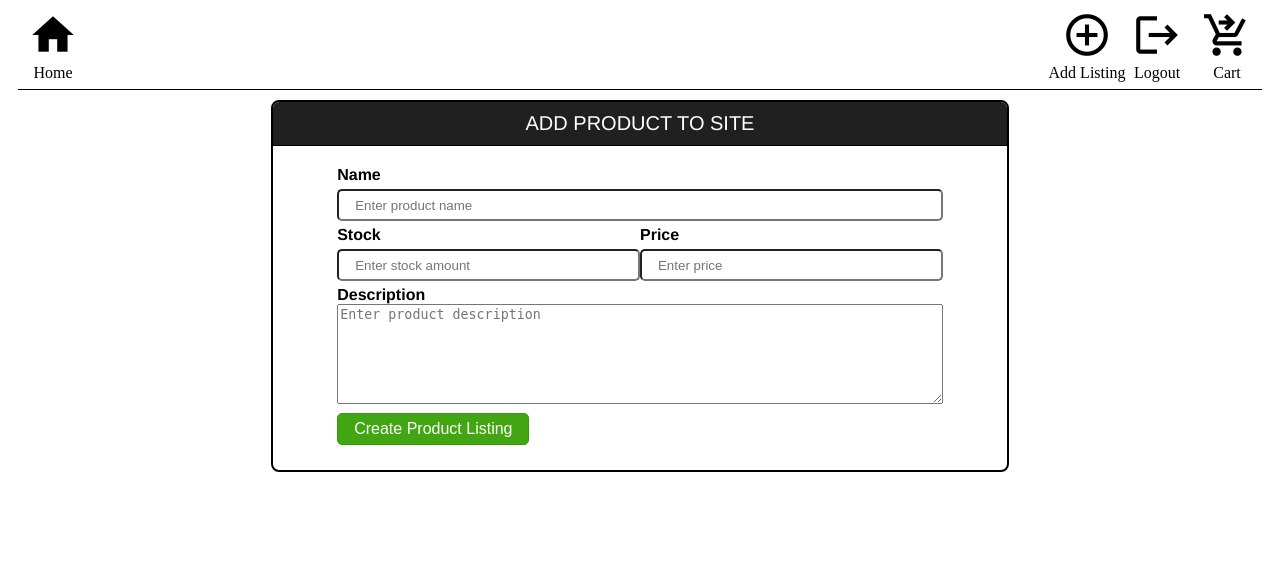
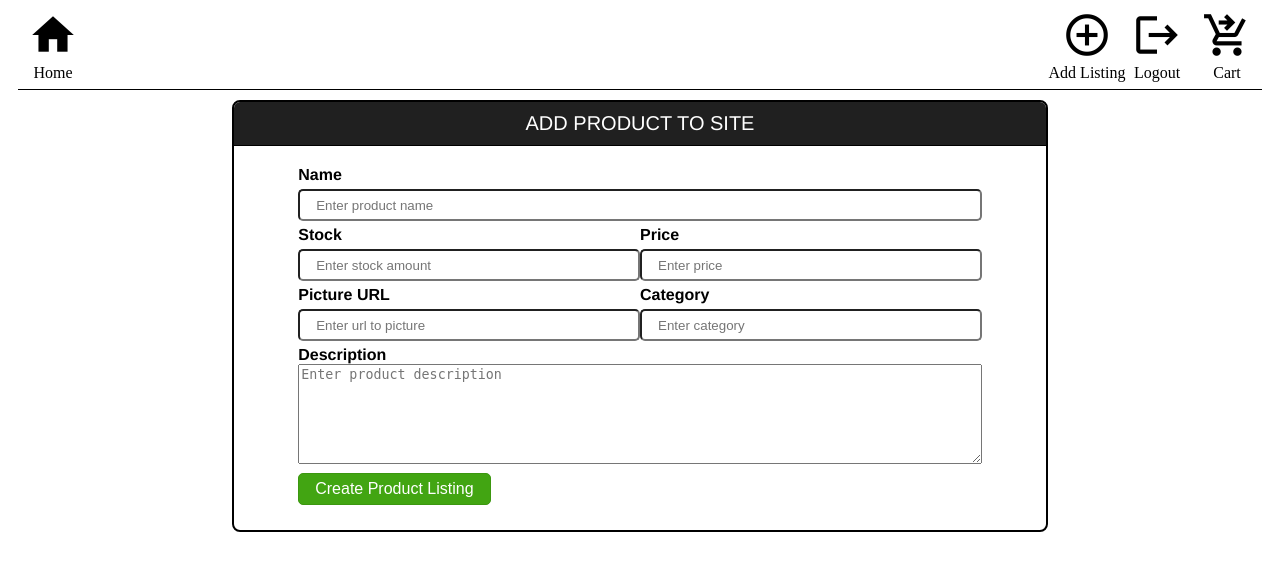
Before and after one commit to ClaudeHallard/sekai-database, a PHP site: page /add_product.php in a window 1280 px wide. Shown: the top 571 px of the page. Run offline with PHP 8.4, Linux system fonts and the light colour scheme; the visitor is signed in with stand-in values (Sample User, id 1).

Commit message:
Added URL and Category to Add_Product

```diff
--- a/www/add_product.php
+++ b/www/add_product.php
@@ -24,10 +24,6 @@
 
 	<body>
         <?php include 'menu.php'; ?>
-		<!-- <div class="topbar">
-			<a href="index.php" class="home material-icons">home</a>
-		    <a href="#" class="cart material-icons">shopping_cart_checkout</a>
-		</div><div> -->
 		<div class="add_product">
 			<div class="header">ADD PRODUCT TO SITE</div>
 			<form action="" method="post" id="product" autocomplete="off">
@@ -43,6 +39,15 @@
                     <label>Price</label>
                     <input name="price" placeholder="Enter price" required>
                 </div>
+                <br> <!-- You think I care -->
+                <div class="half">
+                    <label>Picture URL</label>
+                    <input name="url" placeholder="Enter url to picture" required>
+                </div>
+                <div class="half">
+                    <label>Category</label>
+                    <input name="category" placeholder="Enter category" required>
+                </div>
                 <label>Description</label><br>
                 <textarea name="description" form="product" placeholder="Enter product description"></textarea><br>
                 <input type="submit" class="submit" name="SubmitButton" value="Create Product Listing"/>
@@ -53,7 +58,8 @@
 					if (!empty($_POST['name']) &&
                         !empty($_POST['stock']) &&
                         !empty($_POST['price']) &&
-                        !empty($_POST['description']))
+                        !empty($_POST['url']) &&
+                        !empty($_POST['category']))
 					{
 						include 'init.php';
 						$connect = new mysqli($dbsever,$dbusername,$dbpassword, $dbname) or die("can't connect");
@@ -62,8 +68,10 @@
                         $stock = mysqli_real_escape_string($connect, $_POST['stock']);
                         $price = mysqli_real_escape_string($connect, $_POST['price']);
                         $description = mysqli_real_escape_string($connect, $_POST['description']);
+                        $url = mysqli_real_escape_string($connect, $_POST['url']);
+                        $category = mysqli_real_escape_string($connect, $_POST['category']);
 
-                        if (mysqli_query($connect, "insert into Product (Name, Stock, Description, Price) values ('$name', '$stock', '$description', '$price');")) {
+                        if (mysqli_query($connect, "insert into Product (Name, Stock, Description, Price, URL, Category) values ('$name', '$stock', '$description', '$price', '$url', '$category');")) {
                             echo "<div class='success'>Listing created.</div>";
                         }
 					}
```
